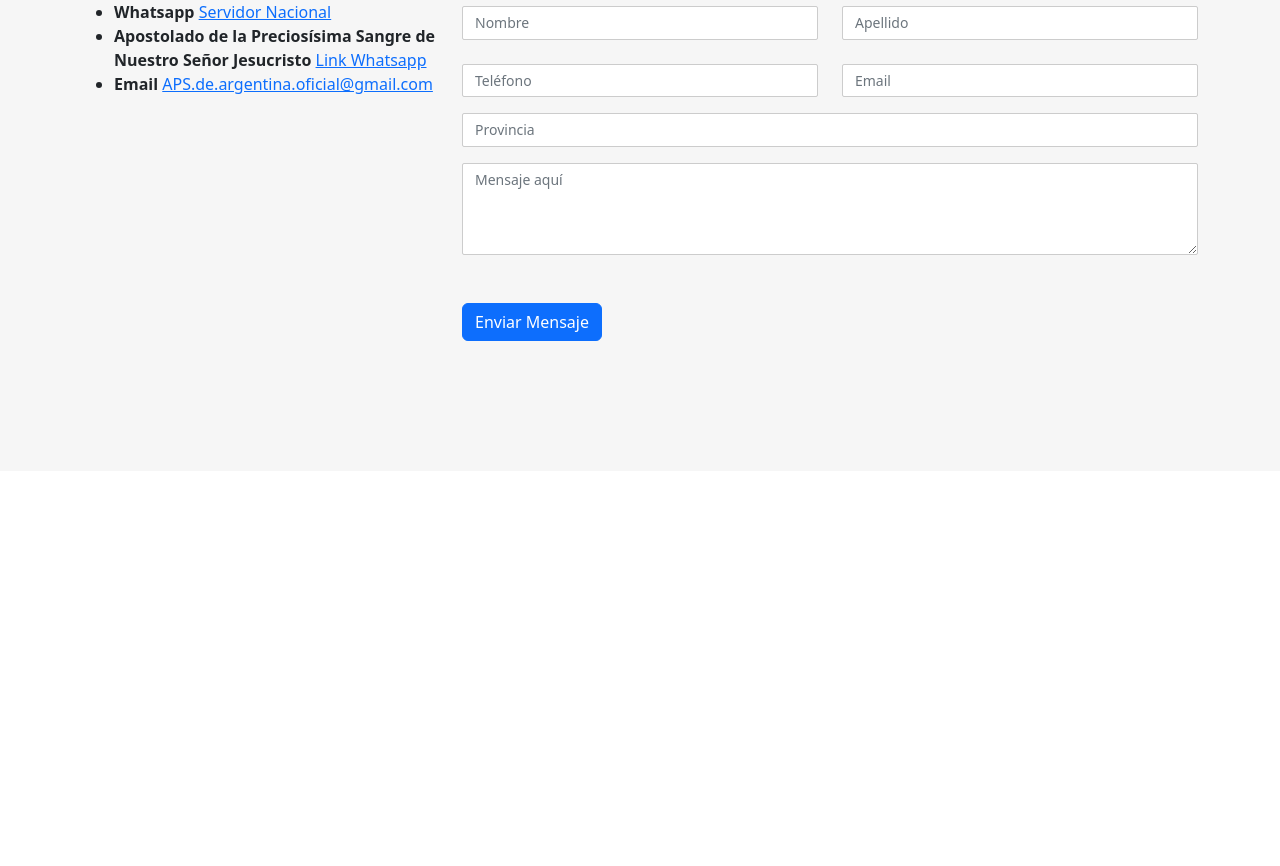
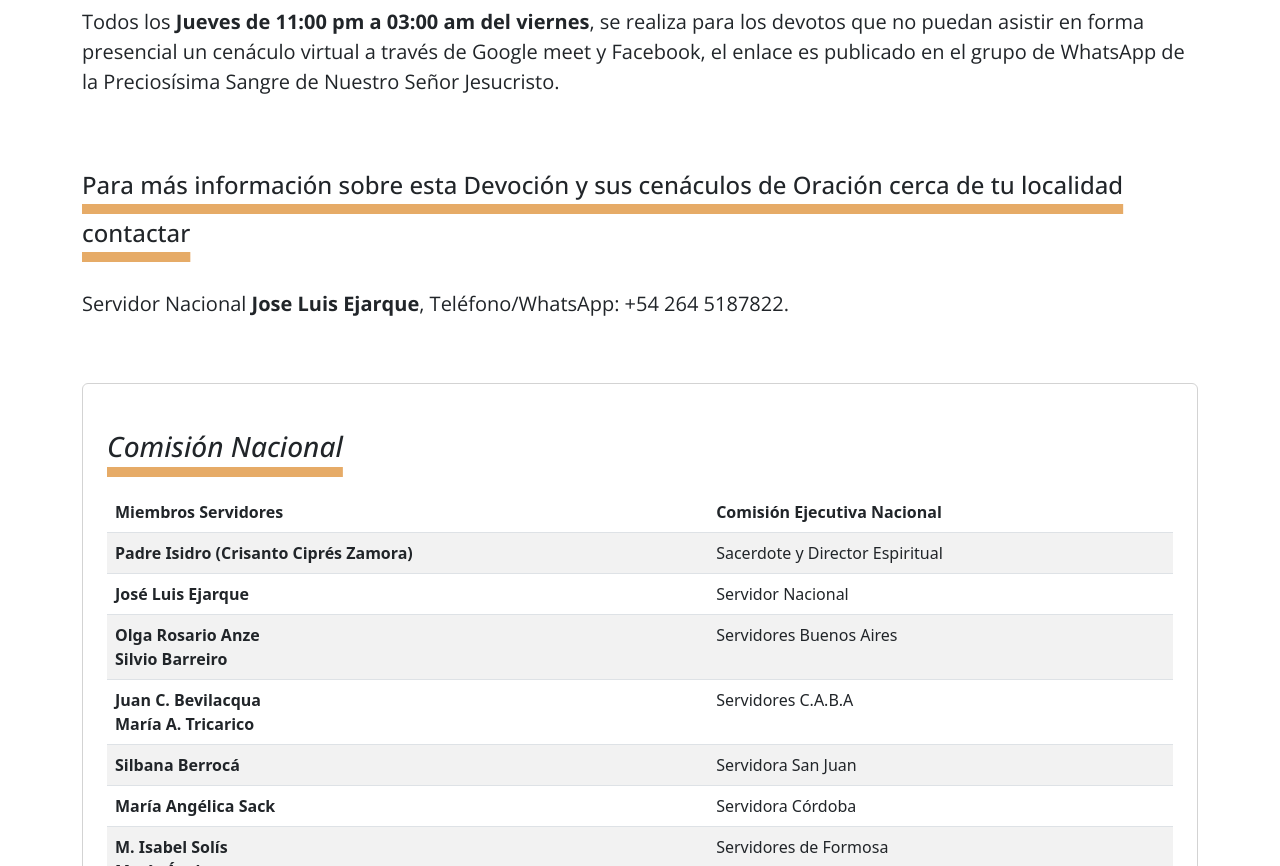
Before and after one commit to emirmoretti/apsj, a React (Vite) app: page /contacto in a window 1280 px wide. Shown: the part 388-1254 px from the top of the page. Before the commit the page ends 859 px from the top, so only its background shows below. Built offline with nearby package versions, Linux system fonts and the light colour scheme.

Commit message:
contactos informacion

```diff
--- /dev/null
+++ b/src/components/table/Table.jsx
@@ -0,0 +1,69 @@
+import React from "react";
+
+const Table = () => {
+  return (
+    <div className="table-container p-4">
+      <h4 className="underline py-3 fs-3 fst-italic">Comisión Nacional</h4>
+      <table class="table table-striped">
+        <thead>
+          <tr>
+            <th scope="col">Miembros Servidores</th>
+            <th scope="col">Comisión Ejecutiva Nacional</th>
+          </tr>
+        </thead>
+        <tbody>
+          <tr>
+            <th scope="row">Padre Isidro (Crisanto Ciprés Zamora)</th>
+            <td>Sacerdote y Director Espiritual</td>
+          </tr>
+          <tr>
+            <th scope="row">José Luis Ejarque </th>
+            <td>Servidor Nacional</td>
+          </tr>
+          <tr>
+            <th scope="row">
+              Olga Rosario Anze <br /> Silvio Barreiro
+            </th>
+            <td>Servidores Buenos Aires</td>
+          </tr>
+          <tr>
+            <th scope="row">
+              Juan C. Bevilacqua <br /> María A. Tricarico
+            </th>
+            <td>Servidores C.A.B.A</td>
+          </tr>
+          <tr>
+            <th scope="row">Silbana Berrocá </th>
+            <td>Servidora San Juan</td>
+          </tr>
+          <tr>
+            <th scope="row">María Angélica Sack</th>
+            <td>Servidora Córdoba</td>
+          </tr>
+          <tr>
+            <th scope="row">
+              M. Isabel Solís <br /> María Ávalos
+            </th>
+            <td>Servidores de Formosa</td>
+          </tr>
+          <tr>
+            <th scope="row">Graciela Noir</th>
+            <td>Servidora de Entre Ríos</td>
+          </tr>
+          <tr>
+            <th scope="row">
+              M. Angelina Fraguas <br /> Marcela Antunez
+            </th>
+            <td>Servidoras de Mendoza</td>
+          </tr>
+          <tr>
+            <th scope="row">Mirta Barrientos <br/> Carla Bratti</th>
+            <td>Servidoras de Santa Cruz</td>
+          </tr>
+        </tbody>
+      </table>
+    </div>
+  );
+};
+
+export default Table;
--- a/src/pages/Contact.jsx
+++ b/src/pages/Contact.jsx
@@ -1,12 +1,36 @@
-import React from 'react'
-import ContactForm from '../components/contact/ContactForm'
+import React from "react";
+import ContactForm from "../components/contact/ContactForm";
+import { Col, Container, Row } from "react-bootstrap";
+import Table from "../components/table/Table";
+import "./styles/Contacto.scss";
 
 const Contact = () => {
   return (
-    <div>
-      <ContactForm/>
-    </div>
-  )
-}
+    <section id="section-contacto">
+      <Container className="mb-5">
+        <h3 className="underline py-5">Información Importante</h3>
+        <h4 className="fs-4 fst-italic pb-4">
+          <a href="https://worldapostolateofpreciousblood.com/" target="_blank" rel="noopener noreferrer">
+            APOSTOLADO MUNDIAL DE LA PRECIOSISIMA SANGRE DE NUESTRO SEÑOR JESUCRISTO
+          </a>
+        </h4>
+        <div>
+          <h4 className="underline fs-4 pb-4 lh-lg">INFORMACIÓN PARA REALIZAR GETSEMANI</h4>
+          <p className="fs-5">
+            Todos los <strong>Jueves de 11:00 pm a 03:00 am del viernes</strong>, se realiza para los devotos que no puedan asistir en forma
+            presencial un cenáculo virtual a través de Google meet y Facebook, el enlace es publicado en el grupo de WhatsApp de la
+            Preciosísima Sangre de Nuestro Señor Jesucristo.
+          </p>
+        </div>
+        <div className="py-5">
+          <h4 className="underline lh-lg">Para más información sobre esta Devoción y sus cenáculos de Oración cerca de tu localidad contactar</h4>
+          <p className="fs-5 pt-4">Servidor Nacional <span className="fw-bold">Jose Luis Ejarque</span>, Teléfono/WhatsApp: +54 264 5187822.</p>
+        </div>
+        <Table />
+      </Container>
+      <ContactForm />
+    </section>
+  );
+};
 
-export default Contact
+export default Contact;
--- /dev/null
+++ b/src/pages/styles/Contacto.scss
@@ -0,0 +1,6 @@
+#section-contacto {
+    .table-container {
+        border: 1px solid lightgray;
+        border-radius: 6px;
+    }
+}
```
